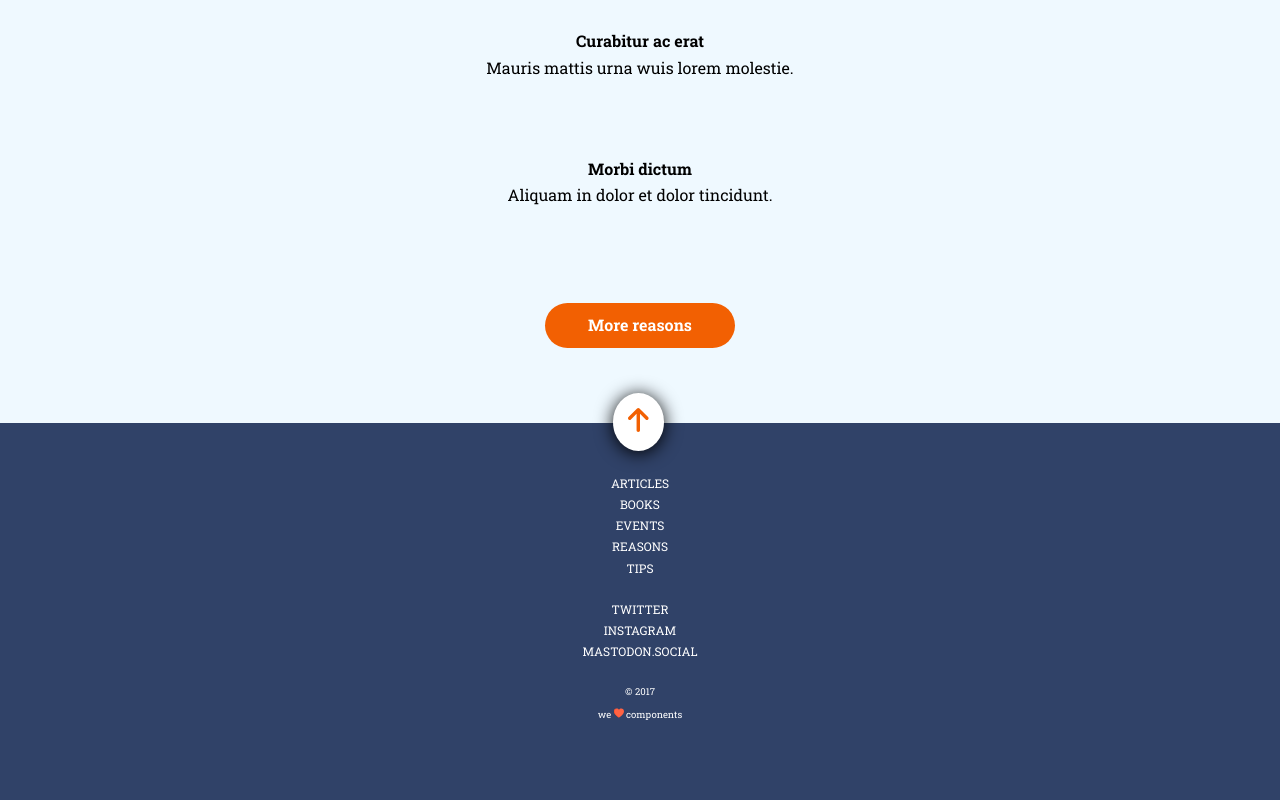
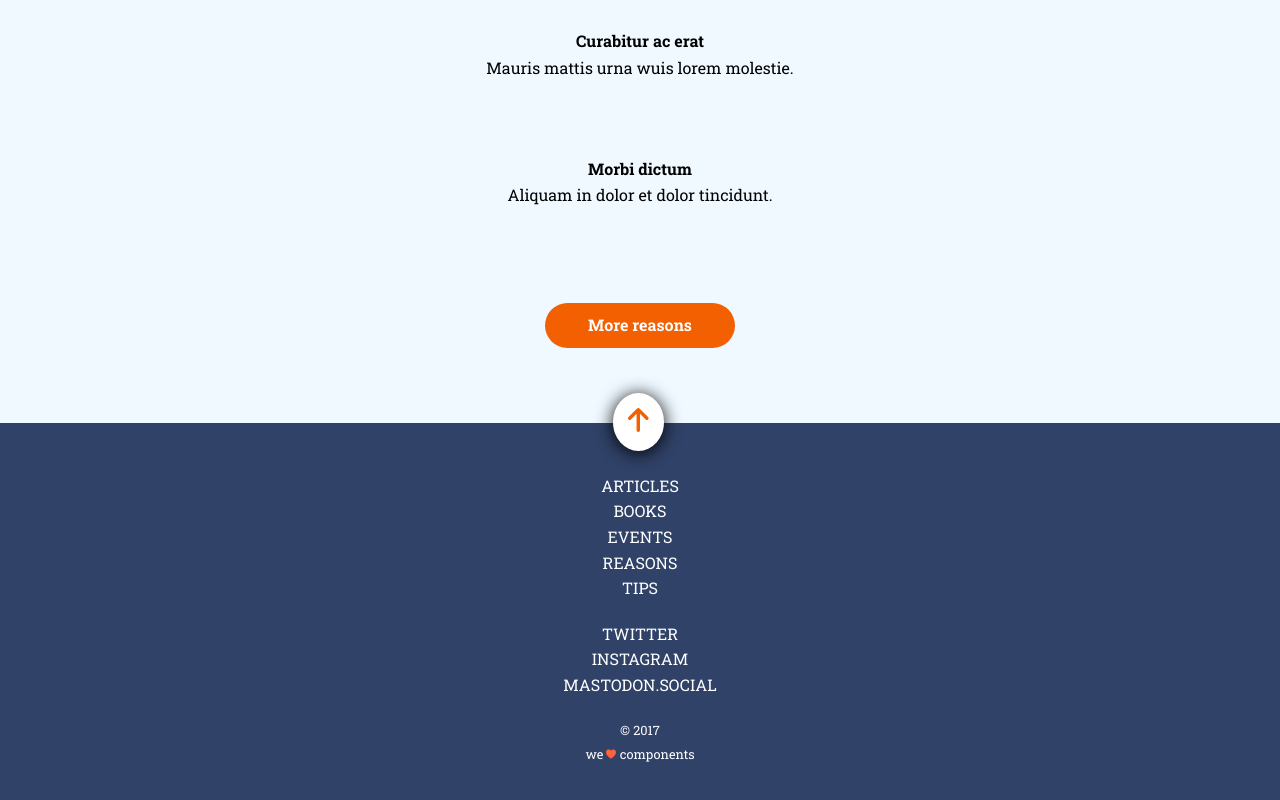
Before and after one commit to LauraMoreaux/modulo-1-evaluacion-final-LauraMoreaux, a website: page docs/index.html in a window 1280 px wide. Shown: the part 1096-1896 px from the top of the page. Drawn offline with Linux system fonts and the light colour scheme.

Commit message:
Add links updated, animations missing

```diff
--- a/docs/index.html
+++ b/docs/index.html
@@ -16,12 +16,12 @@
       <div class="wrapper">
         <h1 class="text1"><span>anonymous</span> <span>proxy</span> </h1>
         <h2 class="text2"> In hac habitasse platea dictumst</h2>
-        <a class="buttom" href="#">
+        <a class="buttom" href="./index.html#options">
           <img alt="Move to content" src="./assets/images/ico-scroll-down.svg" title="Move to content">
         </a>
       </div>
     </header>
-    <nav class="menu">
+    <nav class="menu" id="nav">
       <a href="https://adalab.es/" title="Menu more options" class="hamburger" target="_blank">
         <img alt="Menu Icon" title="Menu Icon" src="./assets/images/ico-menu.svg">
       </a>
@@ -37,7 +37,7 @@
         <h4 class="text-buttom">go</h4>
       </a>
     </main>
-    <section class="options">
+    <section class="options" id="options">
       <h3 class="options-title">3 reasons to purchase</h3>
       <div class="articles">
         <article class="item1">
@@ -56,23 +56,23 @@
       <a href="#" title="Go to more reasons content" class="reasons-buttom">
         <h4 class="buttom-title">More reasons</h4>
       </a>
-      <a href="#" class="narrow" title="Go to top content">
+      <a href="./index.html#nav" class="narrow" title="Go to top content">
         <img alt="Go to top content buttom" title="Go to the top buttom" src="./assets/images/ico-arrow.svg">
       </a>
     </section>
     <footer class="footer">
       <div class="wrapper">
         <nav class="extra-content">
-          <a src="#" title="Read more content about articles">articles</a>
-          <a src="#" title="Read more content about books">books</a>
-          <a src="#" title="Read more content about events">events</a>
-          <a src="#" title="Read more content about reasons">reasons</a>
-          <a src="#" title="Read more content about tips">tips</a>
+          <a href="https://adalab.es/" title="Read more content about articles">articles</a>
+          <a href="https://adalab.es/" title="Read more content about books">books</a>
+          <a href="https://adalab.es/" title="Read more content about events">events</a>
+          <a href="https://adalab.es/" title="Read more content about reasons">reasons</a>
+          <a href="https://adalab.es/" title="Read more content about tips">tips</a>
         </nav>
         <nav class="links">
-          <a src="#" title="Go to twitter">twitter</a>
-          <a src="#" title="Go to instagram">instagram</a>
-          <a src="#" title="Go to mastodon.social">mastodon.social</a>
+          <a href="https://adalab.es/" title="Go to twitter">twitter</a>
+          <a href="https://adalab.es/" title="Go to instagram">instagram</a>
+          <a href="https://adalab.es/" title="Go to mastodon.social">mastodon.social</a>
         </nav>
         <div class="copy">
           <small>
--- a/src/scss/layout/_footer.scss
+++ b/src/scss/layout/_footer.scss
@@ -3,8 +3,7 @@
   padding-top: 30px;
   color: $color-light;
   line-height: 1.1;
-  font-size: 12px;
-  // EN REALIDAD SON 16PX
+  font-size: 16px;
   background-color: $color-back-footer;
 
   & .wrapper {
```
Also changed, not shown: src/html/partials/footer.html (+8 -8 lines), src/html/partials/header.html (+1 -1 lines), src/html/partials/nav.html (+1 -1 lines), src/html/partials/section.html (+2 -2 lines), docs/assets/css/main.css.
